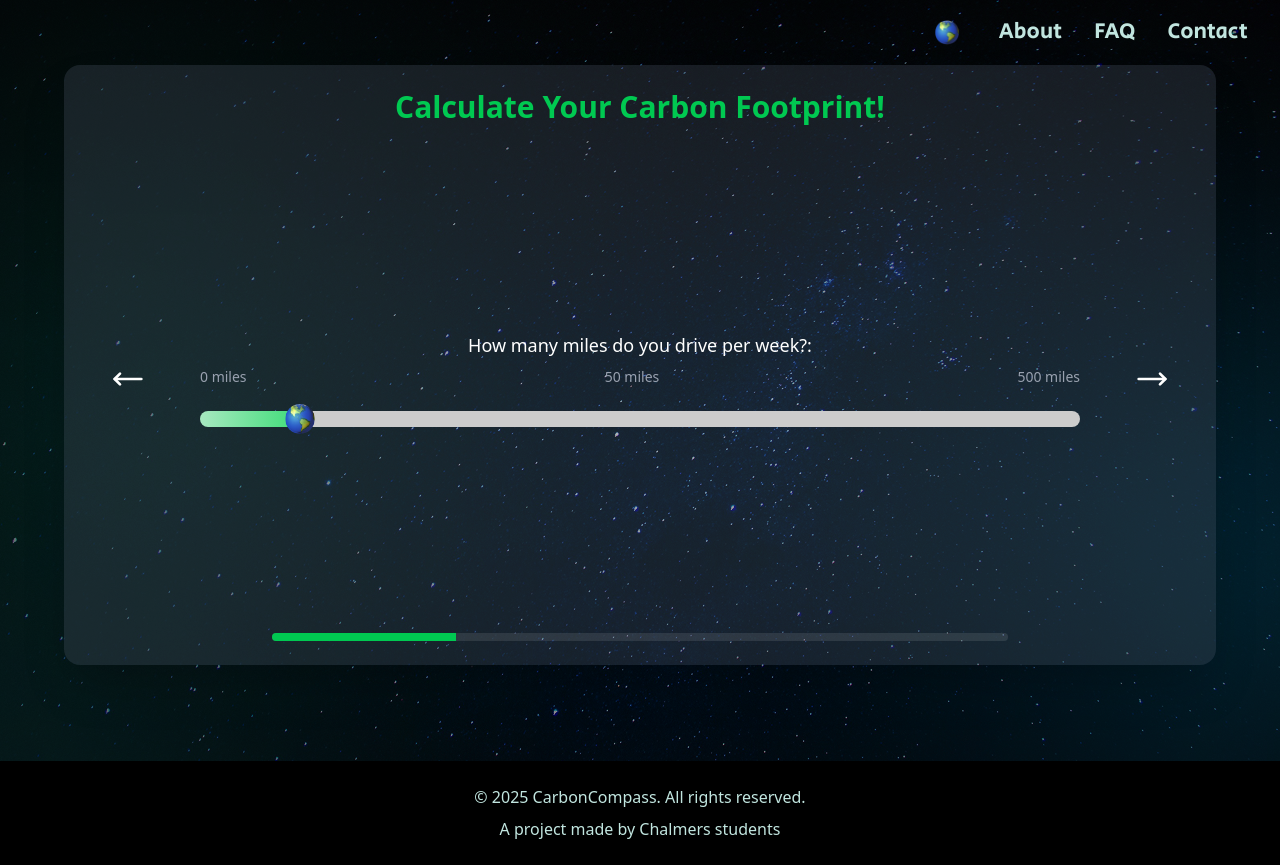
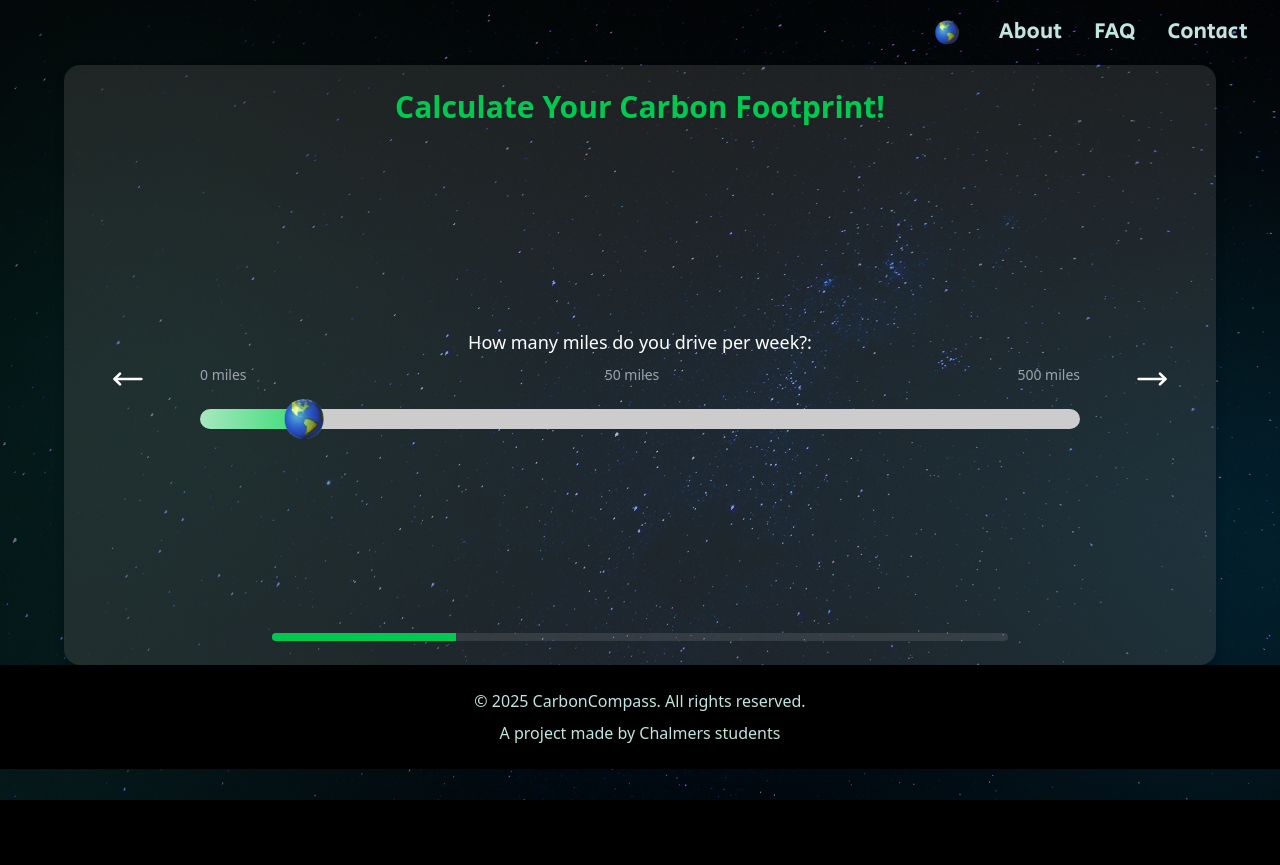
Before and after one commit to TicketedWave/DAT257, a Next.js app in the folder dat257/: page /calculator in a window 1280 px wide. After the commit the page ends 800 px from the top, so only its background shows below. Built offline with nearby package versions, Linux system fonts and the light colour scheme.

Commit message:
css file

```diff
--- /dev/null
+++ b/dat257/app/calculator/components/CarbonFootprintCalculator.css
@@ -0,0 +1,80 @@
+.calculator-container {
+    width: 90%;
+    min-height: 75vh;
+    margin: 0 auto;
+    padding: 1.5rem;
+    background: rgba(96, 96, 96, 0.3);
+    color: white;
+    border-radius: 1rem;
+    box-shadow: 0 4px 10px rgba(0, 0, 0, 0.2);
+    display: flex;
+    flex-direction: column;
+    justify-content: space-between;
+  }
+
+/* Back Button */
+.back-button {
+  margin: 0 1.5rem;
+  background: none;
+  border: none;
+  cursor: pointer;
+  transition: opacity 0.2s ease-in-out;
+}
+
+.back-button:disabled {
+  opacity: 0.5;
+  cursor: not-allowed;
+}
+
+.icon {
+  color: white;
+  transition: color 0.2s ease-in-out;
+}
+
+.back-button:hover .icon {
+  color: #4ade80; /* Green hover effect */
+}
+/* Spectrum Label */
+.spectrum-label {
+  margin-bottom: 0.5rem;
+  font-size: 1.125rem; /* 18px */
+  font-weight: 500;
+  text-align: center;
+  color: white;
+}
+
+/* Spectrum Values */
+.spectrum-values {
+  display: flex;
+  justify-content: space-between;
+  width: 100%;
+  margin-bottom: 1.5rem;
+  font-size: 0.875rem; /* 14px */
+  color: #9ca3af; /* Gray color */
+}
+/* Slider Thumb */
+.slider-thumb {
+  width: 100%;
+  height: 20px;
+  appearance: none;
+  border-radius: 10px;
+  cursor: pointer;
+  outline: none;
+}
+
+.slider-thumb::-webkit-slider-thumb {
+  appearance: none;
+  width: 40px;
+  height: 40px;
+  background-color: #4ade80;
+  border-radius: 50%;
+  cursor: pointer;
+}
+
+.slider-thumb::-moz-range-thumb {
+  width: 20px;
+  height: 20px;
+  background-color: #4ade80;
+  border-radius: 50%;
+  cursor: pointer;
+}
--- a/dat257/app/calculator/components/CarbonFootprintCalculator.js
+++ b/dat257/app/calculator/components/CarbonFootprintCalculator.js
@@ -1,4 +1,6 @@
 'use client';
+import './CarbonFootprintCalculator.css';
+
 
 import React, { useState, useEffect } from 'react';
 import { MoveRight , MoveLeft  } from 'lucide-react';
@@ -144,7 +146,7 @@ function getPercentile(x, mean = 5000, stdDev = 2000) {
 
 
   return (
-    <div className="w-[90%] min-h-[75vh] mx-auto p-6 bg-gray-600/30 bg-opacity-50 mb-24 text-white rounded-2xl shadow-2xl space-y-6 flex flex-col justify-between">
+    <div className="calculator-container">
       <h2 className="text-3xl font-bold text-center text-green-500">
         Calculate Your Carbon Footprint!
       </h2>
@@ -177,13 +179,13 @@ function getPercentile(x, mean = 5000, stdDev = 2000) {
     disabled={step === 0}
     className='mx-6'
   >
-    <MoveLeft  size={32} className="text-white hover:text-green-400 transition-all duration-200"/>
+    <MoveLeft size={32} className="icon" />
   </button>
 
 {/* Spectrum Input in Center */}
 <div className="flex-1 flex flex-col items-center px-4">
-    <label className="block mb-2 text-lg font-medium text-center">{current.label}:</label>
-    <div className="flex justify-between text-sm text-gray-400 mb-6 w-full">
+    <label className="spectrum-label">{current.label}:</label>
+    <div className="spectrum-values">
         <span>{current.min} {current.unit}</span>
         <span>{formData[current.name]} {current.unit}</span>
         <span>{current.max} {current.unit}</span>
@@ -195,7 +197,7 @@ function getPercentile(x, mean = 5000, stdDev = 2000) {
         max={current.max}
         value={formData[current.name]}
         onChange={handleChange}
-        className="w-full h-4 appearance-none bg-green-3  rounded-lg cursor-pointer slider-thumb"
+        className="slider-thumb"
         style={{
             background: `linear-gradient(to right, #a7e8c0 0%, #4ade80 ${
               ((formData[current.name] - current.min) / (current.max - current.min)) * 100
```
Also changed, not shown: 1 other file (tests, documents, lock files or other folders).
